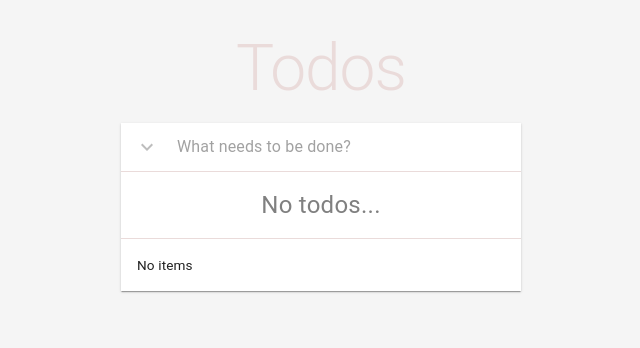
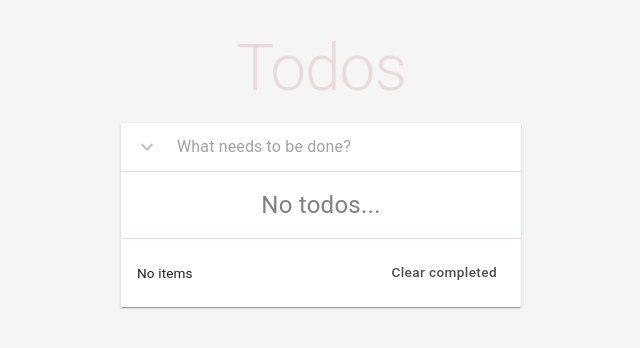
Before and after one commit to kovalkl/mindbox_test, a React (Vite) app: page / in a window 1280 px wide. Shown: the top 348 px of the page, without its empty margins (319-959 px from the left). Built offline with nearby package versions, Linux system fonts and the light colour scheme.

Commit message:
feat: implement clear completed button

```diff
--- a/src/components/TodoApp/TodoApp.tsx
+++ b/src/components/TodoApp/TodoApp.tsx
@@ -28,11 +28,18 @@ export const TodoApp = () => {
     );
   };
 
+  const clearCompleted = () => {
+    setTodos((todos) => todos.filter((todo) => !todo.isCompleted));
+  };
+
   return (
     <Paper className="todo-app">
       <TodoInput addTodo={addTodo} />
       <TodoList todos={todos} toggleCompleted={toggleCompleted} />
-      <TodoControls todoCount={getIncompleteTodosCount(todos)} />
+      <TodoControls
+        todoCount={getIncompleteTodosCount(todos)}
+        clearCompleted={clearCompleted}
+      />
     </Paper>
   );
 };
--- a/src/components/TodoApp/components/TodoControls/TodoControls.tsx
+++ b/src/components/TodoApp/components/TodoControls/TodoControls.tsx
@@ -2,17 +2,23 @@ import Stack from "@mui/material/Stack";
 import Typography from "@mui/material/Typography";
 
 import { getCounterText } from "@/components/TodoApp/components/TodoControls/getCounterText";
+import Button from "@mui/material/Button";
 
 type TodoControlsProps = {
   todoCount: number;
+  clearCompleted: () => void;
 };
 
-export const TodoControls = ({ todoCount }: TodoControlsProps) => {
+export const TodoControls = ({
+  todoCount,
+  clearCompleted,
+}: TodoControlsProps) => {
   const counterText = getCounterText(todoCount);
 
   return (
     <Stack className="todo-controls">
       <Typography>{counterText}</Typography>
+      <Button onClick={clearCompleted}>Clear completed</Button>
     </Stack>
   );
 };
--- a/src/theme.ts
+++ b/src/theme.ts
@@ -97,5 +97,16 @@ export const theme = createTheme({
         },
       },
     },
+    MuiButton: {
+      styleOverrides: {
+        root: {
+          color: COLORS.DARK,
+          textTransform: "none",
+          "&:hover": {
+            backgroundColor: COLORS.LIGHT,
+          },
+        },
+      },
+    },
   },
 });
```
